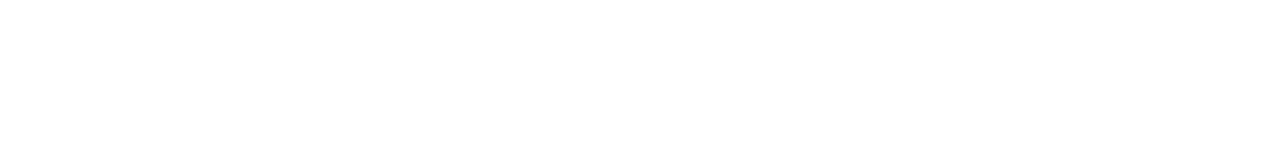
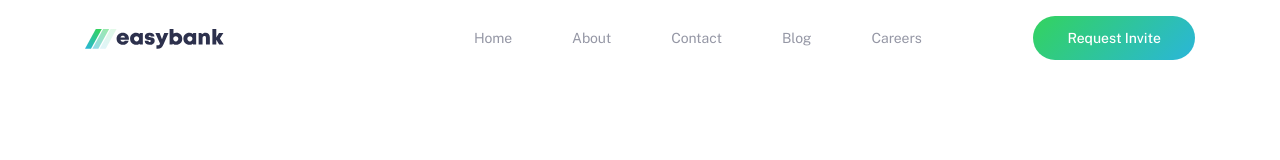
Before and after one commit to rasulovashirin/easy_bank, a plain HTML site: page index.html in a window 1280 px wide. Drawn offline with Linux system fonts and the light colour scheme.

Commit message:
header done

```diff
--- a/css/style.css
+++ b/css/style.css
@@ -15,3 +15,131 @@
   src: url("../fonts/public-sans-v4-latin-regular.woff2") format("woff2"),
        url("../fonts/public-sans-v4-latin-regular.woff") format("woff");
 }
+
+@font-face {
+  font-family: 'Public Sans';
+  font-style: normal;
+  font-weight: 500;
+  src: url('../fonts/public-sans-v4-latin-500.woff2') format('woff2'),
+       url('../fonts/public-sans-v4-latin-500.woff') format('woff');
+}
+html {
+  box-sizing: border-box;
+  scroll-behavior: smooth;
+}
+
+*,
+*::before,
+*::after {
+  box-sizing: inherit;
+}
+
+body {
+  padding: 0;
+  padding-top: -80px;
+  margin: 0;
+  font-family: "Public Sans","Arial", sans-serif;
+  font-size: 16px;
+  line-height: 1.5;
+  background-color: #fff;
+  color: #222;
+}
+
+img {
+  max-width: 100%;
+  height: auto;
+}
+
+.visually-hidden {
+  position: absolute;
+  width: 1px;
+  height: 1px;
+  margin: -1px;
+  border: 0;
+  padding: 0;
+  clip: rect(0 0 0 0);
+  overflow: hidden;
+}
+
+.container {
+  max-width: 1150px;
+  padding-left: 20px;
+  padding-right: 20px;
+  margin-left: auto;
+  margin-right: auto;
+}
+.site-header{
+  position: fixed;
+  width: 100%;
+}
+.header-container{
+  display: flex;
+  align-items: center;
+}
+.site-nav{
+ display: flex;
+ align-items: center;
+ margin-right: auto;
+}
+.logo-link{
+  margin-right: 220px;
+}
+.logo-img{
+  vertical-align: middle;
+  width: 139px;
+  height: 20px;
+}
+.nav-list{
+  display: flex;
+  align-items: center;
+  margin: 0;
+  padding: 0;
+  list-style-type: none;
+}
+.nav-item{
+
+}
+.nav-link{
+  display: inline-block;
+  align-items: baseline;
+  padding: 30px;
+  text-decoration: none;
+  font-size: 14px;
+  line-height: 16px;
+  letter-spacing: -0.107692px;
+  color: #9597A5;
+
+}
+.button{
+  text-decoration: none;
+  font-weight: 500;
+  font-size: 14px;
+  line-height: 28px;
+  color: #FFFFFF;
+  padding: 8px 34px;
+  background-image: linear-gradient(135deg, #33D35E 0%, #2AB6D9 99.58%);
+  border-radius: 22px;
+}
+
+
+
+
+
+
+
+
+
+
+
+
+
+
+@media
+only screen and (-webkit-min-device-pixel-ratio: 2),
+only screen and (   min--moz-device-pixel-ratio: 2),
+only screen and (     -o-min-device-pixel-ratio: 2/1),
+only screen and (        min-device-pixel-ratio: 2),
+only screen and (                min-resolution: 192dpi),
+only screen and (                min-resolution: 2dppx) {
+
+}
--- a/index.html
+++ b/index.html
@@ -8,6 +8,22 @@
   <link rel="stylesheet" href="css/style.css">
 </head>
 <body>
-
+<header class="site-header">
+  <div class="container header-container">
+    <nav class="site-nav">
+      <a class="logo-link" href="#">
+        <img class="logo-img" src="img/logo.svg" alt="easy bank logo" width="139" height="20">
+      </a>
+      <ul class="nav-list">
+        <li class="nav-item"><a href="#" class="nav-link">Home</a></li>
+        <li class="nav-item"><a href="#" class="nav-link">About</a></li>
+        <li class="nav-item"><a href="#" class="nav-link">Contact</a></li>
+        <li class="nav-item"><a href="#" class="nav-link">Blog</a></li>
+        <li class="nav-item"><a href="#" class="nav-link">Careers</a></li>
+      </ul>
+    </nav>
+    <a class="button" href="#">Request Invite</a>
+  </div>
+</header>
 </body>
 </html>
```
Also changed, not shown: fonts/public-sans-v4-latin-500.woff (added), fonts/public-sans-v4-latin-500.woff2 (added), img/logo.svg (added).
